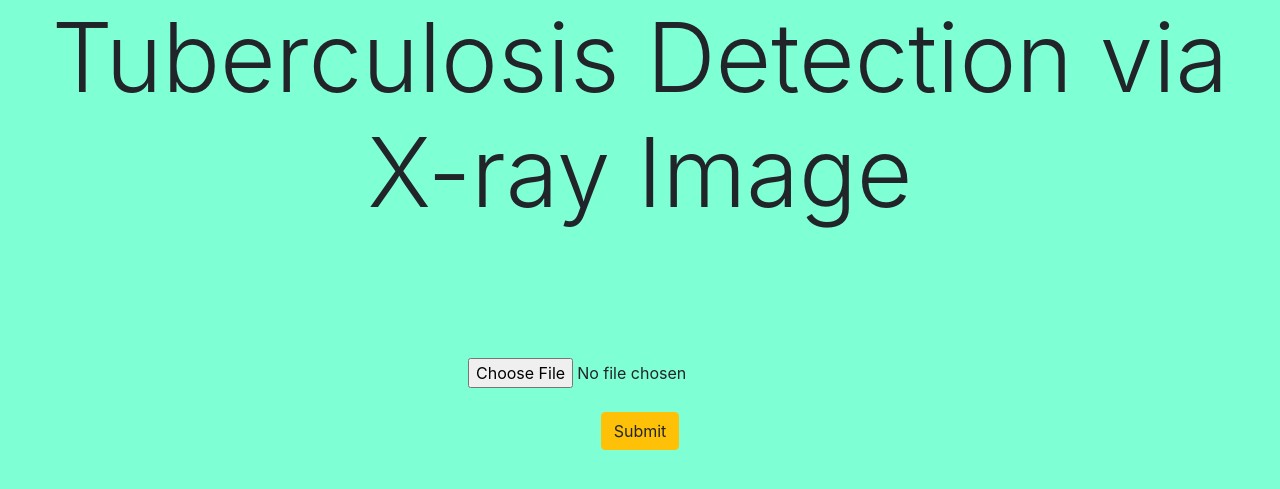
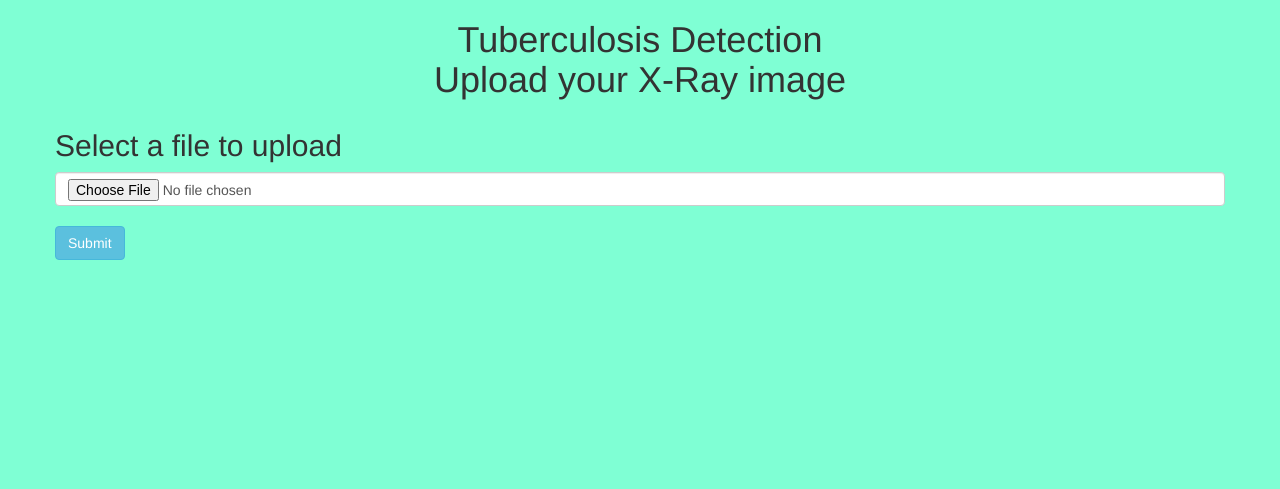
Before and after one commit to mohit7523/ML_Project, a Flask app: page / in a window 1280 px wide. Shown: the top 489 px of the page. Run offline with Flask 2, Linux system fonts and the light colour scheme; parts of the project's set-up code (start-up, migrations or seed data) failed here and were passed over; some libraries are stand-ins or nearby versions.

Commit message:
Update index.html

```diff
--- a/templates/index.html
+++ b/templates/index.html
@@ -1,36 +1,46 @@
-<!DOCTYPE html>
-<html lang="en">
+<html>
 <head>
-    <meta charset="UTF-8" />
-    <meta name="viewport" content="width=device-width, initial-scale=1.0" />
-    <meta http-equiv="X-UA-Compatible" content="ie=edge" />
 <title>Tuberculosis Detection</title>
-    <link rel="stylesheet" href="https://stackpath.bootstrapcdn.com/bootstrap/4.3.1/css/bootstrap.min.css" />
+<link rel="stylesheet" href="https://maxcdn.bootstrapcdn.com/bootstrap/3.3.6/css/bootstrap.min.css" />
+<script src="https://ajax.googleapis.com/ajax/libs/jquery/3.1.0/jquery.min.js"></script>
 <style>
   body{
     background-color: aquamarine;
   }
-      div.preview-images > img {
-        width: 30%;
-      }
 </style>
 </head>
-
 <body>
-    <center>
-
-        <h5 class='display-1'>Tuberculosis Detection via X-ray Image</h5>
-
-        <br>
-        <br>
-        <br>
-        <br>
-        <br>
-
-        <form action="{{url_for('after')}}" method='POST' enctype='multipart/form-data'>
-            <input type="file" name='file1'><br><br>
-        <input type="submit" name="btn" value='Submit' class='btn btn-warning'>
-
-        </center>
+<p><h1 align="center">Tuberculosis Detection <br>Upload your X-Ray image</h1></p>
+<div class="container">
+<div class="row">
+    <h2>Select a file to upload</h2>
+    <p>
+        {% with messages = get_flashed_messages() %}
+          {% if messages %}
+            <ul>
+            {% for message in messages %}
+              <li>{{ message }}</li>
+            {% endfor %}
+            </ul>
+          {% endif %}
+        {% endwith %}
+    </p>
+    {% if filename %}
+        <div>
+            <img src="{{ url_for('display_image', filename=filename) }}">
+        </div>
+    {% endif %}
+    <form method="post" action="/" enctype="multipart/form-data">
+        <dl>
+            <p>
+                <input type="file" name="file" class="form-control" autocomplete="off" required>
+            </p>
+        </dl>
+        <p>
+            <input type="submit" value="Submit" class="btn btn-info">
+        </p>
+    </form>
+</div>
+</div>
 </body>
 </html>
```
Lines whose indentation alone changed are shown as unchanged.
